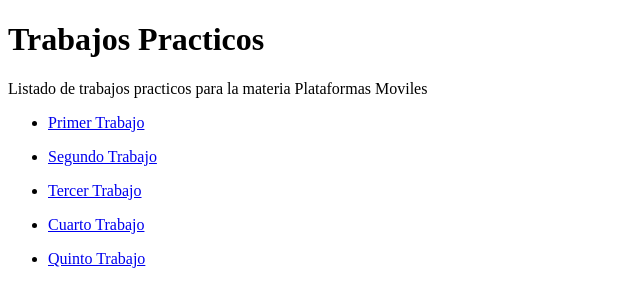
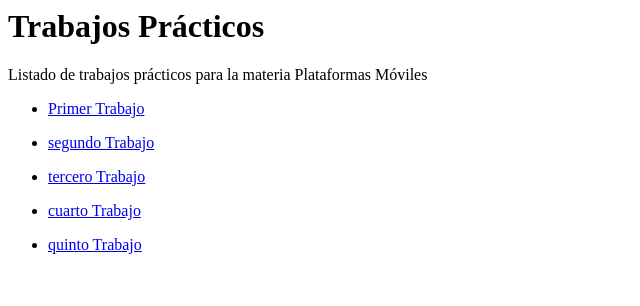
Before and after one commit to Dsquillario/plataformas-moviles-entregas, a plain HTML site: page inicio.html in a window 1280 px wide. Shown: the whole page, without its empty margins (0-640 px from the left). Drawn offline with Linux system fonts and the light colour scheme.

Commit message:
Update inicio.html

```diff
--- a/inicio.html
+++ b/inicio.html
@@ -1,26 +1,24 @@
-
-<!DOCTYPE html>
 <html>
   <head>
     <title>Hola Mundo!</title>
   </head>
   <body>
-    <h1>Trabajos Practicos</h1>
-    <p>Listado de trabajos practicos para la materia Plataformas Moviles</p>
+    <h1>Trabajos Prácticos</h1>
+    <p>Listado de trabajos prácticos para la materia Plataformas Móviles</p>
     <ul>
-      <li><a href="tp-1/index.html">Primer Trabajo</a></li>
+      <li><a href="tp1-/index.html">Primer Trabajo</a></li>
+    </ul>
+    <ul>
+      <li><a href="tp2-/index.html">segundo Trabajo</a></li>
+    </ul>
+      <ul>
+      <li><a href="tp3-/index.html">tercero Trabajo</a></li>
     </ul>
      <ul>
-      <li><a href="tp-2/index.html">Segundo Trabajo</a></li>
+      <li><a href="tp4-/index.html">cuarto Trabajo</a></li>
     </ul>
-     <ul>
-      <li><a href="tp-3/index.html">Tercer Trabajo</a></li>
-    </ul>
-     <ul>
-      <li><a href="tp-4/index.html">Cuarto Trabajo</a></li>
-    </ul>
-     <ul>
-      <li><a href="tp-5/index.html">Quinto Trabajo</a></li>
+      <ul>
+      <li><a href="tp5-/index.html">quinto Trabajo</a></li>
     </ul>
   </body>
 </html>
```
